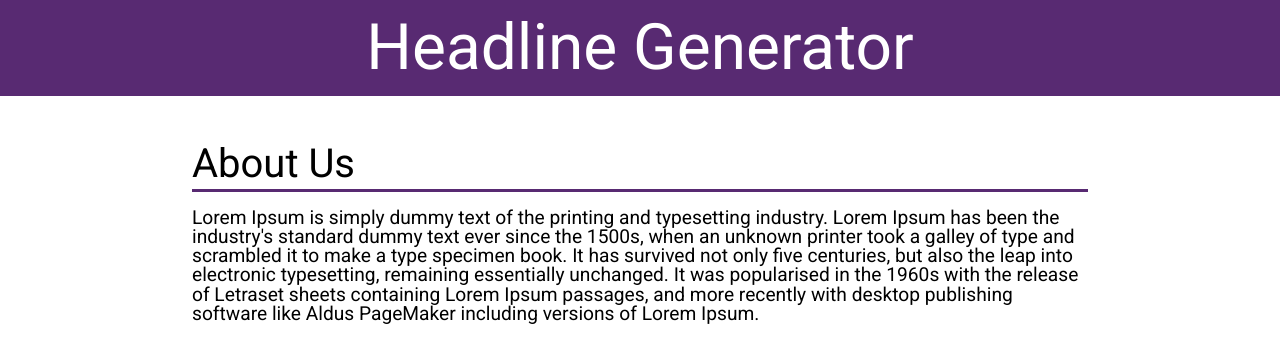
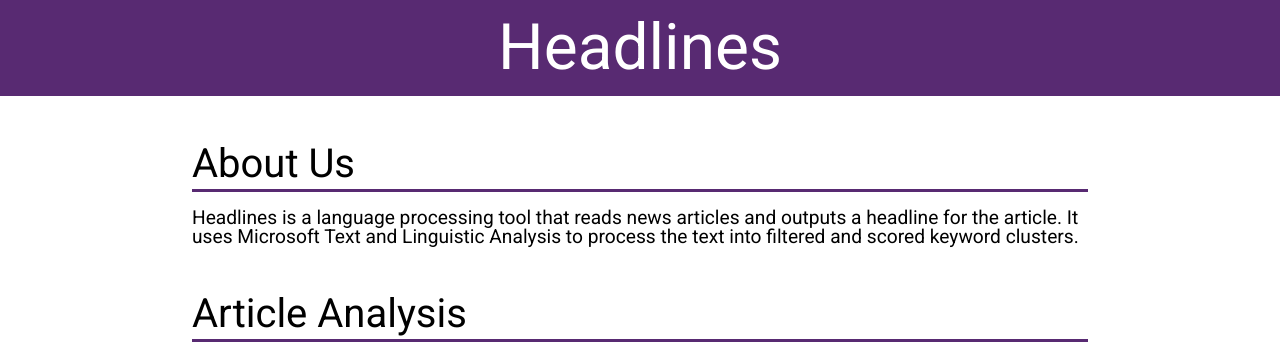
Before and after one commit to AdamHe17/headlinegenerator, a Flask app: page / in a window 1280 px wide. Shown: the top 359 px of the page. Run offline with Flask 2, Linux system fonts and the light colour scheme; some libraries are stand-ins or nearby versions.

Commit message:
changed about

```diff
--- a/app.py
+++ b/app.py
@@ -17,7 +17,7 @@
 @app.route('/analysis', methods=['POST'])
 def analysis(dynamic=random.random()):
     article = request.form['article']
-    time.sleep(7)
+    time.sleep(2)
     phrases = microsoft.get_key_phrases(article)
     clusters = microsoft.find_clusters(phrases, article)
     return render_template('analysis.html', article=article, dynamic=dynamic, headlines=[linguistics.headline(clusters, 10)])
--- a/templates/analysis.html
+++ b/templates/analysis.html
@@ -2,7 +2,7 @@
 <html lang="en">
 
 <head>
-  <title>Headline Generator</title>
+  <title>Headlines</title>
   <link rel="stylesheet" type="text/css" href="../static/reset.css">
   <link rel="stylesheet" type="text/css" href="../static/style.css?q{{ dynamic }}">
 
@@ -11,7 +11,7 @@
 
 <body>
   <div class="header">
-    <h1>Headline Generator</h1>
+    <h1>Headlines</h1>
   </div>
   <div class="container">
     <section id="headlines">
--- a/templates/index.html
+++ b/templates/index.html
@@ -2,7 +2,7 @@
 <html lang="en">
 
 <head>
-  <title>Headline Generator</title>
+  <title>Headlines</title>
   <link rel="stylesheet" type="text/css" href="../static/reset.css">
   <link rel="stylesheet" type="text/css" href="../static/animate.css">
   <link rel="stylesheet" type="text/css" href="../static/style.css?q{{ dynamic }}">
@@ -14,15 +14,13 @@
 
 <body>
   <div class="header">
-    <h1>Headline Generator</h1>
+    <h1>Headlines</h1>
   </div>
   <div class="container">
     <section id="about">
       <h2>About Us</h2>
       <div class="break"></div>
-      <p>Lorem Ipsum is simply dummy text of the printing and typesetting industry. Lorem Ipsum has been the industry's standard dummy text ever since the 1500s, when an unknown printer took a galley of type and scrambled it to make a type specimen book.
-        It has survived not only five centuries, but also the leap into electronic typesetting, remaining essentially unchanged. It was popularised in the 1960s with the release of Letraset sheets containing Lorem Ipsum passages, and more recently with
-        desktop publishing software like Aldus PageMaker including versions of Lorem Ipsum.</p>
+      <p>Headlines is a language processing tool that reads news articles and outputs a headline for the article. It uses Microsoft Text and Linguistic Analysis to process the text into filtered and scored keyword clusters.</p>
     </section>
     <section id="analyze">
       <h2>Article Analysis</h2>
```
